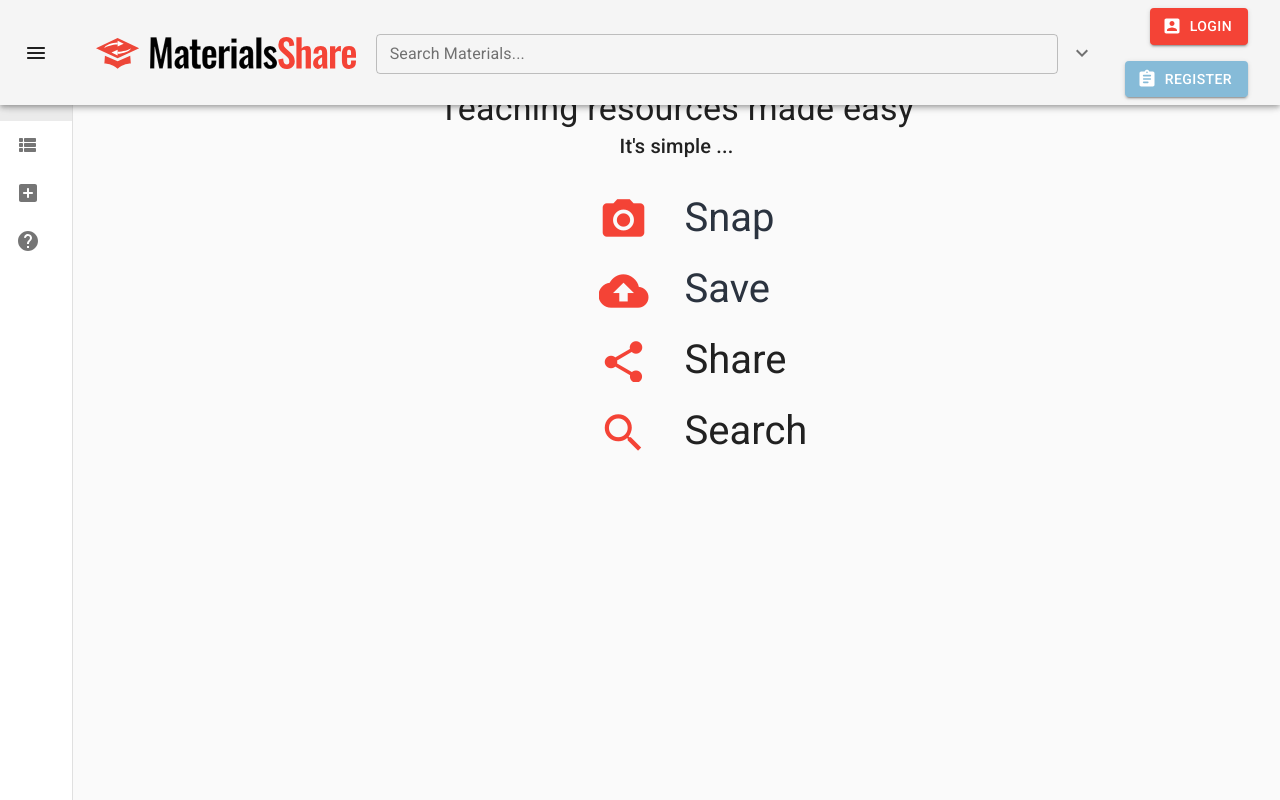
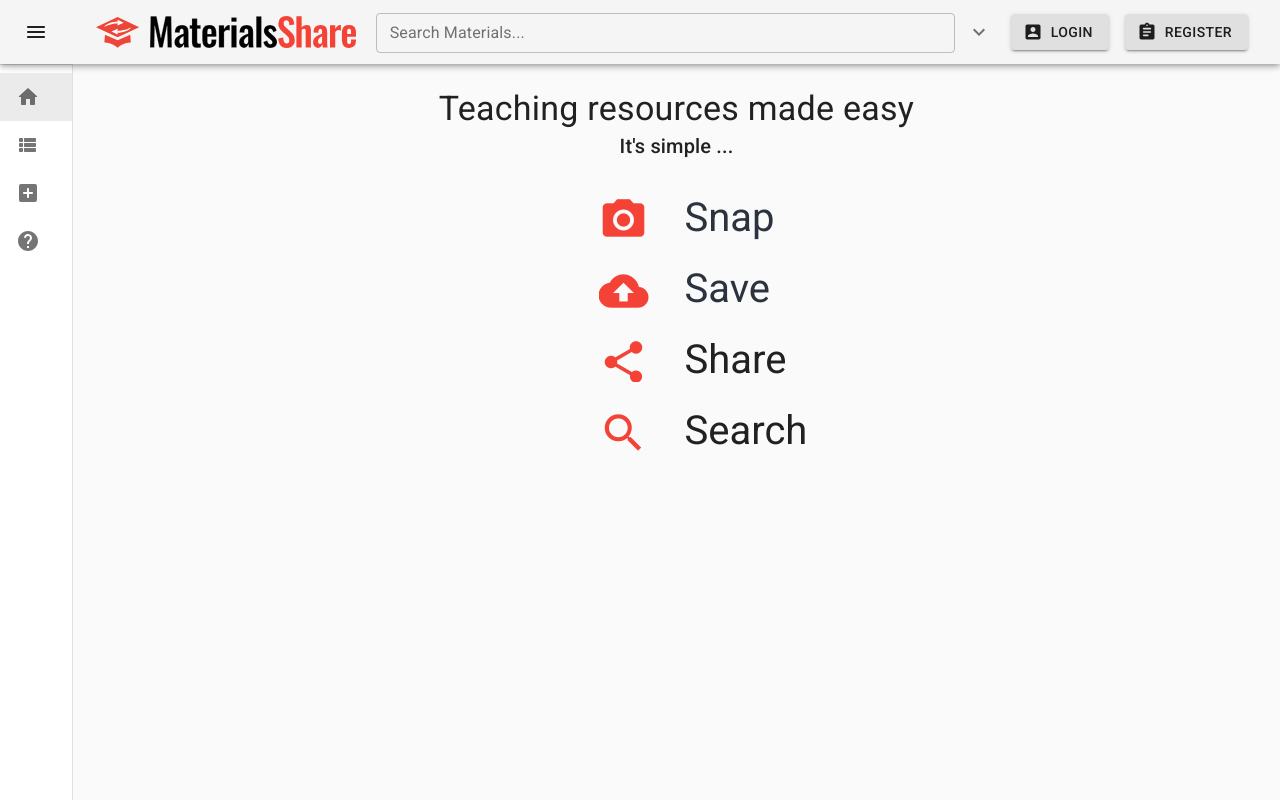
Before and after one commit to barooahn/Materials-Share-JS, a React (Create React App) app in the folder client/: page / in a window 1280 px wide. Built offline with nearby package versions, Linux system fonts and the light colour scheme; no server answers.

Commit message:
fixed login and register buttons desktop

```diff
--- a/client/src/components/nav/NavBar.jsx
+++ b/client/src/components/nav/NavBar.jsx
@@ -125,7 +125,7 @@ const useStyles = makeStyles((theme) => ({
     zIndex: 50,
   },
   loginRegisterButtons: {
-    display: "inline",
+    display: "flex",
     textAlign: "right",
   },
   logo: {
@@ -202,7 +202,6 @@ export default function MiniDrawer({ routePaths }) {
         <React.Fragment>
           <Button
             variant="contained"
-            color="secondary"
             className={classes.button}
             startIcon={<AccountBoxIcon />}
             onClick={handleLoginClick}
@@ -212,7 +211,6 @@ export default function MiniDrawer({ routePaths }) {
           </Button>
           <Button
             variant="contained"
-            color="primary"
             className={classes.button}
             startIcon={<Assignment />}
             onClick={handleRegisterClick}
```
